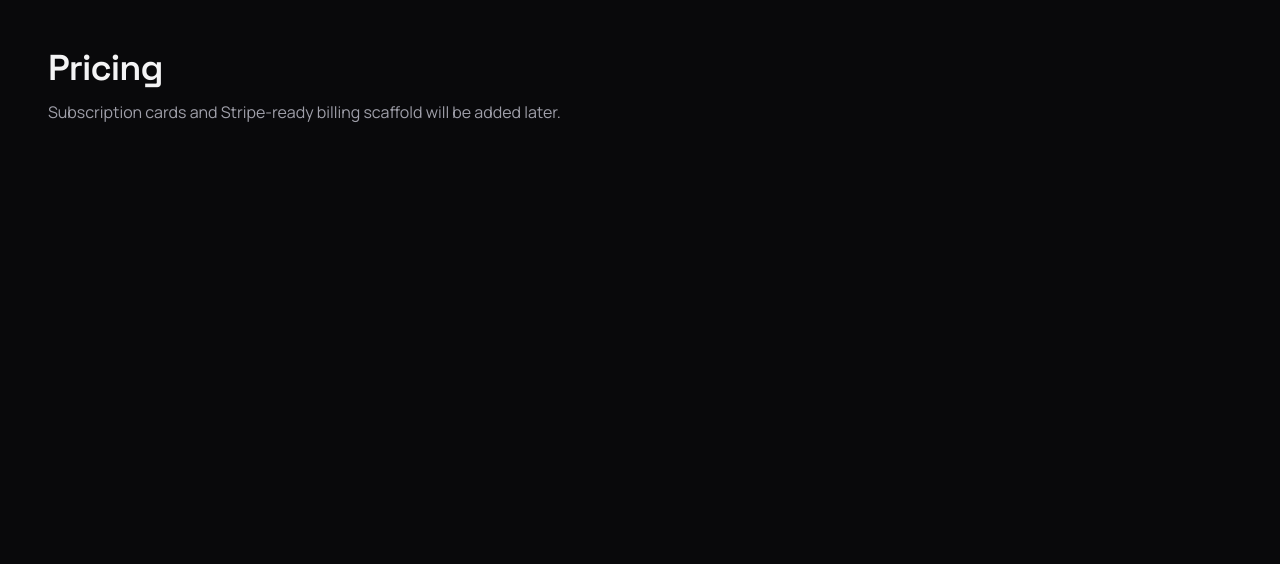
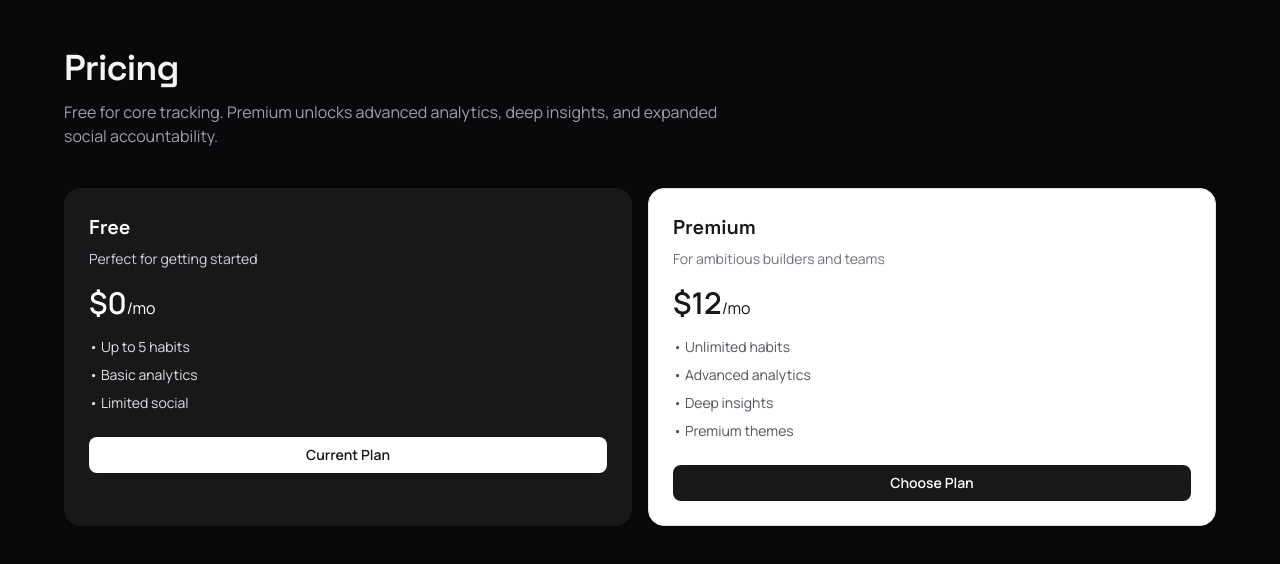
Before and after one commit to yami-qr/habit-smith, a Next.js app: page /pricing in a window 1280 px wide. Shown: the top 564 px of the page. Built offline with nearby package versions, Linux system fonts and the light colour scheme.

Commit message:
feat: scaffold premium billing integration

```diff
--- a/src/app/pricing/page.tsx
+++ b/src/app/pricing/page.tsx
@@ -1,8 +1,62 @@
+"use client";
+
+import { useEffect, useState } from "react";
+import { useRouter } from "next/navigation";
+
+import { PricingCard } from "@/components/billing/pricing-card";
+import { services } from "@/services";
+import { useSessionStore } from "@/stores/session-store";
+import type { SubscriptionPlan, UserSubscription } from "@/types";
+
 export default function PricingPage() {
+  const router = useRouter();
+  const session = useSessionStore((state) => state.session);
+  const userId = session?.user.id ?? "";
+
+  const [plans, setPlans] = useState<SubscriptionPlan[]>([]);
+  const [subscription, setSubscription] = useState<UserSubscription | null>(null);
+
+  useEffect(() => {
+    void (async () => {
+      const nextPlans = await services.billing.getPlans();
+      setPlans(nextPlans);
+
+      if (userId) {
+        const nextSubscription = await services.billing.getSubscription(userId);
+        setSubscription(nextSubscription);
+      }
+    })();
+  }, [userId]);
+
+  const choosePlan = async (planId: string) => {
+    if (!userId) {
+      router.push("/signup");
+      return;
+    }
+
+    const sessionResult = await services.billing.createCheckoutSession(userId, planId);
+    router.push(sessionResult.checkoutUrl);
+  };
+
   return (
     <main className="min-h-screen bg-zinc-950 p-6 text-zinc-100 md:p-12">
-      <h1 className="text-4xl font-semibold tracking-tight">Pricing</h1>
-      <p className="mt-3 max-w-2xl text-zinc-400">Subscription cards and Stripe-ready billing scaffold will be added later.</p>
+      <div className="mx-auto max-w-6xl">
+        <h1 className="text-4xl font-semibold tracking-tight">Pricing</h1>
+        <p className="mt-3 max-w-2xl text-zinc-400">
+          Free for core tracking. Premium unlocks advanced analytics, deep insights, and expanded social accountability.
+        </p>
+
+        <div className="mt-10 grid gap-4 md:grid-cols-2">
+          {plans.map((plan) => (
+            <PricingCard
+              key={plan.id}
+              plan={plan}
+              active={plan.tier === (subscription?.tier ?? "free")}
+              onChoose={(id) => void choosePlan(id)}
+            />
+          ))}
+        </div>
+      </div>
     </main>
   );
 }
--- /dev/null
+++ b/src/components/billing/pricing-card.tsx
@@ -0,0 +1,34 @@
+"use client";
+
+import type { SubscriptionPlan } from "@/types";
+
+export function PricingCard({
+  plan,
+  active,
+  onChoose,
+}: {
+  plan: SubscriptionPlan;
+  active: boolean;
+  onChoose: (planId: string) => void;
+}) {
+  return (
+    <article className={`rounded-2xl border p-6 shadow-sm ${active ? "border-zinc-900 bg-zinc-900 text-white" : "border-zinc-200 bg-white text-zinc-900"}`}>
+      <h2 className="text-xl font-semibold">{plan.name}</h2>
+      <p className={`mt-2 text-sm ${active ? "text-zinc-300" : "text-zinc-500"}`}>
+        {plan.tier === "free" ? "Perfect for getting started" : "For ambitious builders and teams"}
+      </p>
+      <p className="mt-4 text-3xl font-semibold">${plan.priceMonthly}<span className="text-base font-normal">/mo</span></p>
+      <ul className={`mt-4 space-y-2 text-sm ${active ? "text-zinc-200" : "text-zinc-600"}`}>
+        {plan.features.map((feature) => (
+          <li key={feature}>• {feature}</li>
+        ))}
+      </ul>
+      <button
+        className={`mt-6 w-full rounded-lg px-4 py-2 text-sm font-semibold ${active ? "bg-white text-zinc-900" : "bg-zinc-900 text-white"}`}
+        onClick={() => onChoose(plan.id)}
+      >
+        {active ? "Current Plan" : "Choose Plan"}
+      </button>
+    </article>
+  );
+}
--- /dev/null
+++ b/src/lib/constants/billing.ts
@@ -0,0 +1,13 @@
+export const FREE_PLAN_LIMITS = {
+  habits: 5,
+  analytics: "basic",
+  socialConnections: 5,
+} as const;
+
+export const PREMIUM_PLAN_FEATURES = {
+  habits: "unlimited",
+  analytics: "advanced",
+  socialConnections: "unlimited",
+  premiumThemes: true,
+  accountabilityGroups: "coming_soon",
+} as const;
```
